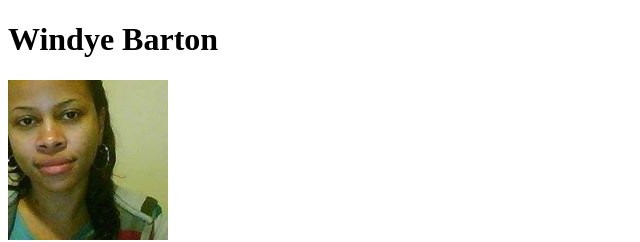
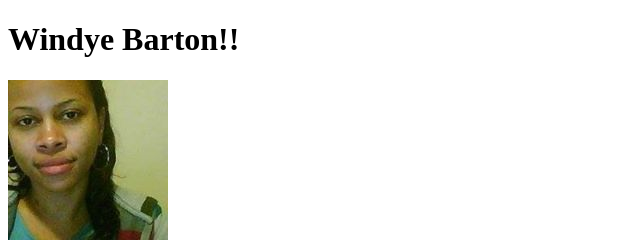
Before and after one commit to wb7378a/datavis, a plain HTML site: page vis/index.html in a window 1280 px wide. Shown: the top 242 px of the page, 0-640 px from the left. Drawn offline with Linux system fonts and the light colour scheme.

Commit message:
fix files

```diff
--- a/vis/index.html
+++ b/vis/index.html
@@ -2,7 +2,7 @@
 <html>
 <body>
 
-<h1>Windye Barton</h1>
+<h1>Windye Barton!!</h1>
 <img src="WBFB.jpg"/>
 <img src="MMAR.png"/>
 </body>
```
